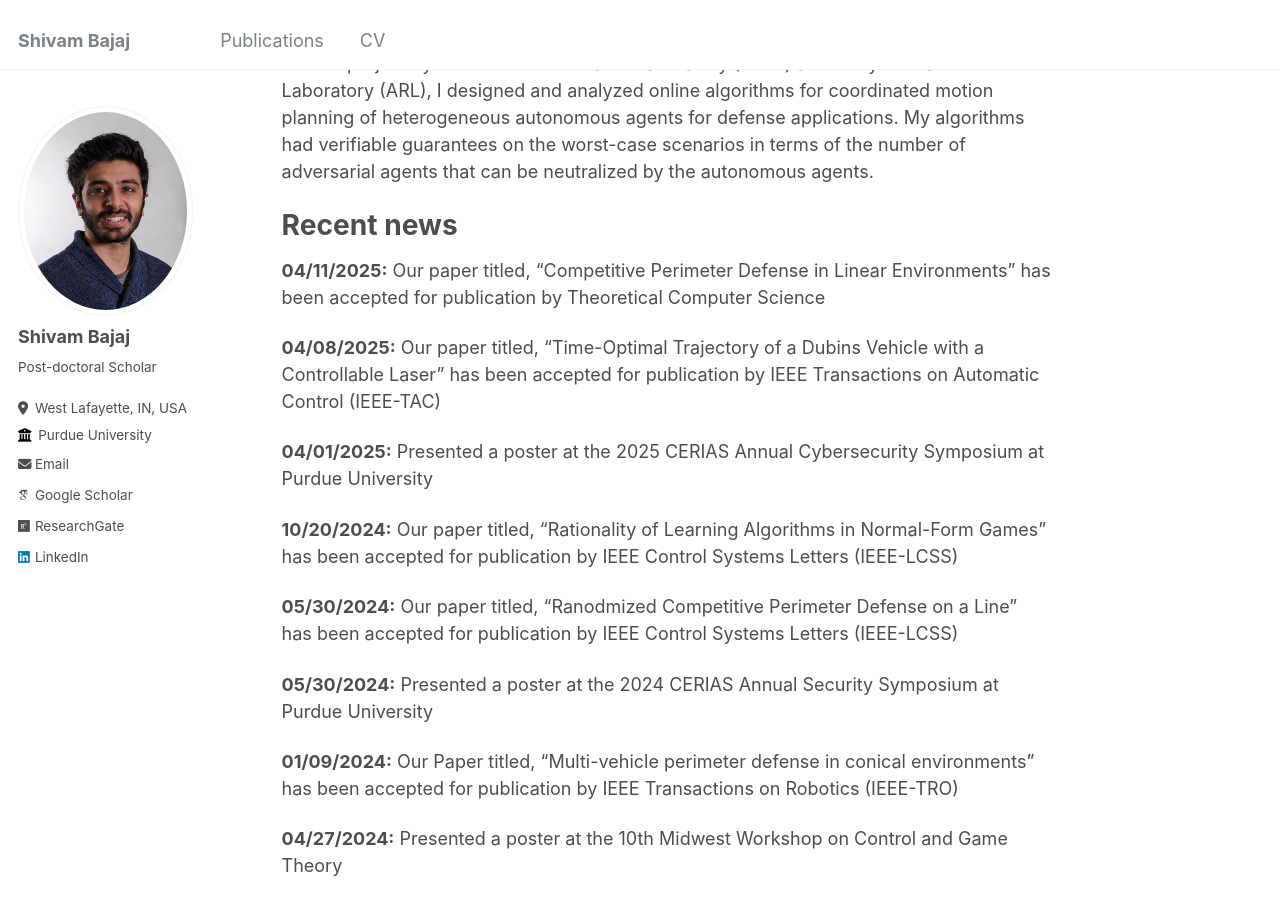
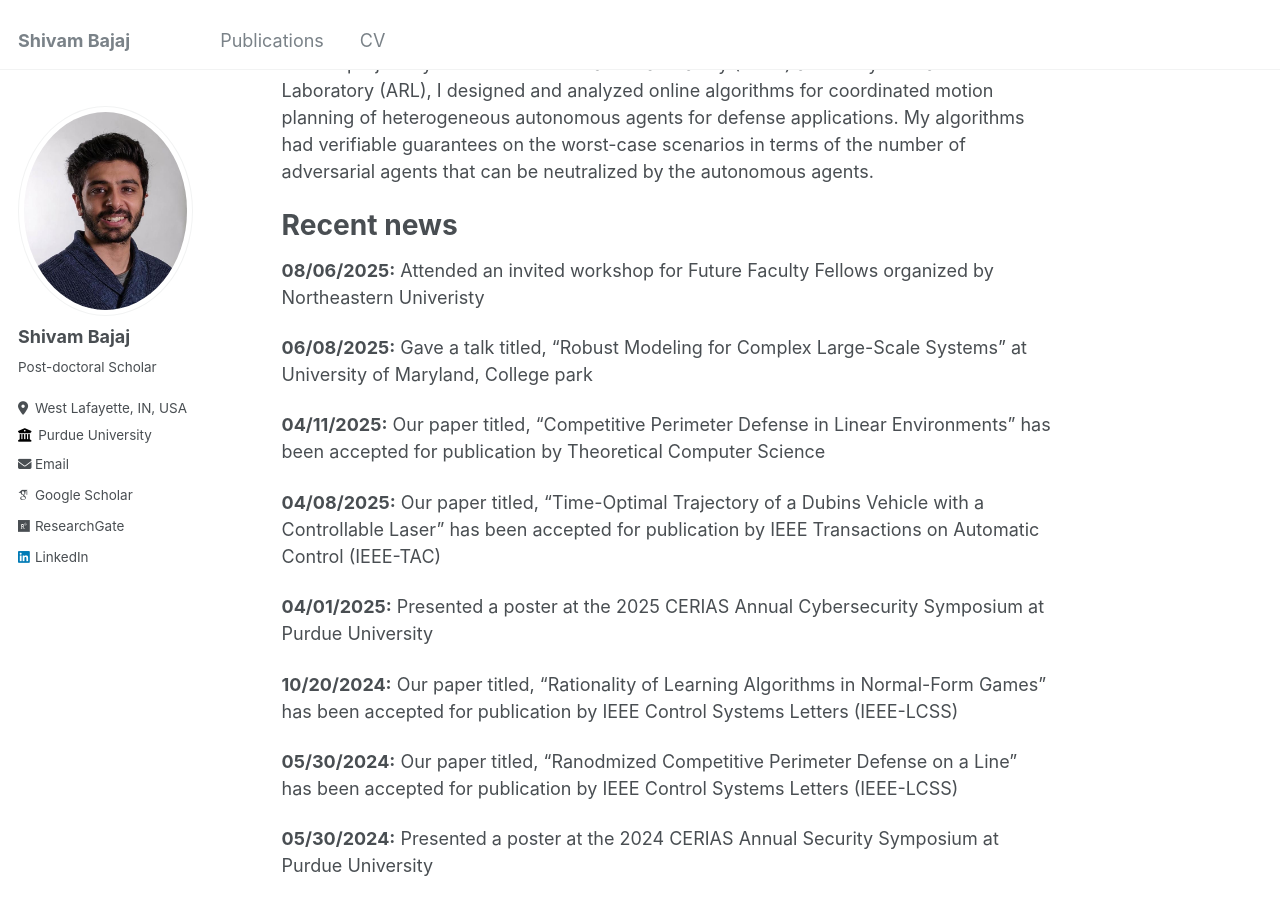
Before and after one commit to shivambajaj08/shivambajaj08.github.io, a Jekyll site: the page built from _pages/about.md, in a window 1280 px wide and 900 px high, scrolled down 417 px. Built offline with Jekyll 4.4.1, drawn with Linux system fonts in a browser that asks for light colours; some web fonts are replaced.

Commit message:
Update about.md

```diff
--- a/_pages/about.md
+++ b/_pages/about.md
@@ -13,6 +13,10 @@ I completed my PhD in Electrical and Computer Engineering at Michigan State Univ
 
 
 # Recent news
+
+__08/06/2025:__ Attended an invited workshop for Future Faculty Fellows organized by Northeastern Univeristy
+
+__06/08/2025:__ Gave a talk titled, "Robust Modeling for Complex Large-Scale Systems" at University of Maryland, College park
 
 __04/11/2025:__ Our paper titled, "Competitive Perimeter Defense in Linear Environments" has been accepted for publication by Theoretical Computer Science
 
```
